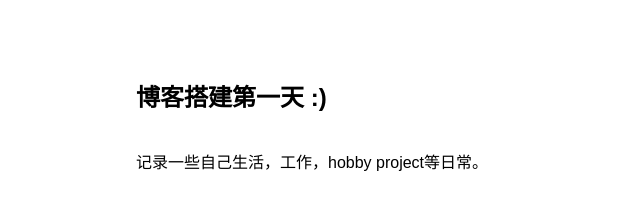
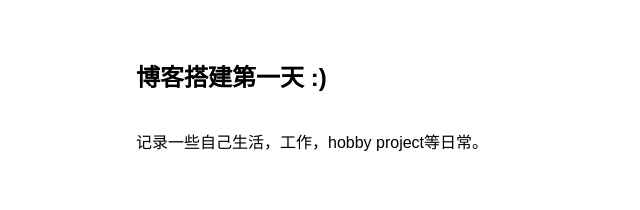
Before and after one commit to cf-19/cf-19.github.io, a plain HTML site: page blogs/2021-4-18.html in a window 1280 px wide. Shown: the whole page, without its empty margins (0-640 px from the left). Drawn offline with Linux system fonts and the light colour scheme.

Commit message:
ref: css

```diff
--- a/blogs/2021-4-18.html
+++ b/blogs/2021-4-18.html
@@ -9,7 +9,7 @@
     <link rel="stylesheet" href="../index.css">
 </head>
 <body>
-    <div style="margin-top: 58px;" class="content">
+    <div style="margin-top: 3%;" class="content">
        <h2>博客搭建第一天 :)</h2>
        <p>
            记录一些自己生活，工作，hobby project等日常。
```
